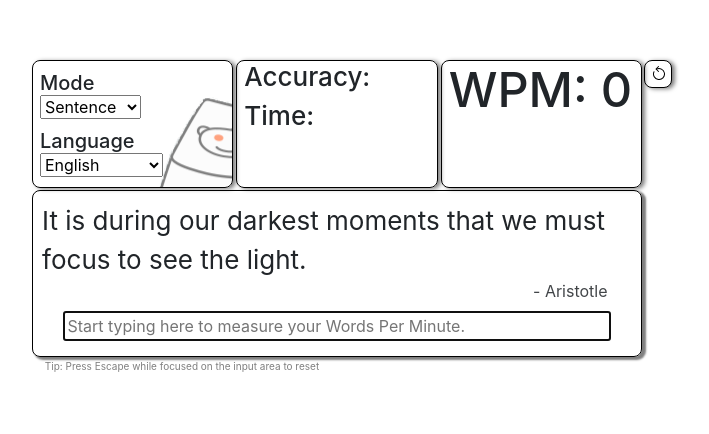
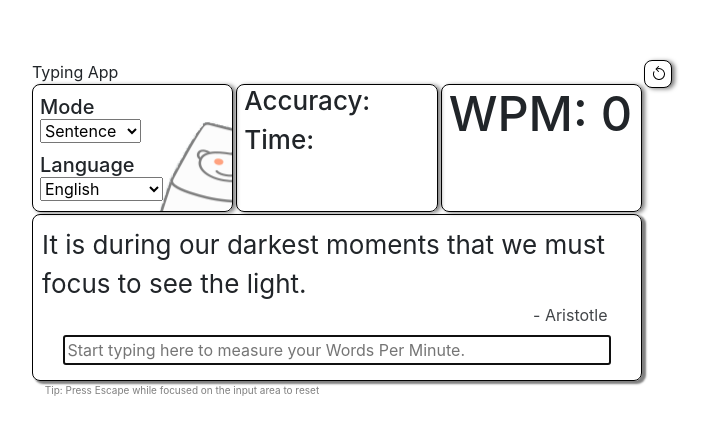
Before and after one commit to BoxedFruits/typing-app-react, a React (Create React App) app: page / in a window 1280 px wide. Shown: the top 434 px of the page, without its empty margins (288-997 px from the left). Built offline with nearby package versions, Linux system fonts and the light colour scheme.

Commit message:
add title

```diff
--- a/src/App.js
+++ b/src/App.js
@@ -77,6 +77,7 @@ class App extends Component {
   render() {
     return (
       <div className="App" onKeyDown={(event) => this.resetPrompt(event)}>
+        Typing App
         <ResetButton onResetPrompt={this.generatePrompt}></ResetButton>
         <div className="grid-container">
           <div className="grid-item grid-item-1">
```
